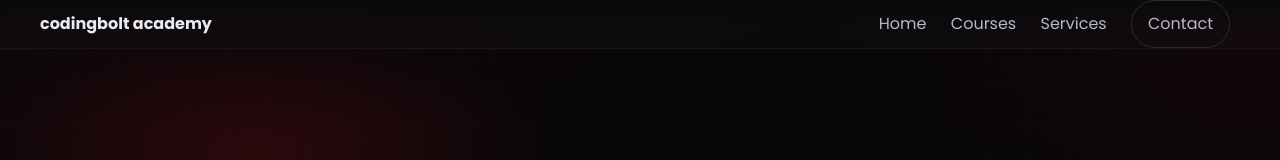
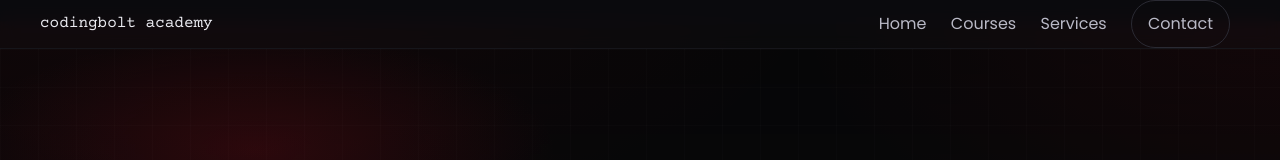
Before and after one commit to inzamulsepoy/codingboltacademy, a plain HTML site: page about-us.html in a window 1280 px wide. Shown: the top 160 px of the page. Drawn offline with nearby package versions, Linux system fonts and the light colour scheme.

Commit message:
About Us

```diff
--- a/styles/about-us.css
+++ b/styles/about-us.css
@@ -1,3 +1,5 @@
+@import url('https://fonts.googleapis.com/css2?family=Courier+Prime:ital,wght@0,400;0,700;1,400;1,700&family=Lato:ital,wght@0,100;0,300;0,400;0,700;0,900;1,100;1,300;1,400;1,700;1,900&display=swap');
+
 :root{
   --bg:#0b0b0d;
   --panel:#121216;
@@ -48,7 +50,8 @@ body{
 }
 .brand{
   display:flex; align-items:center; gap:10px;
-  color:var(--text); text-decoration:none; font-weight:700;
+  color:var(--text); text-decoration:none; font-weight:500;
+  font-family: "Courier Prime", monospace;
 }
 .brand-icon{
   background:linear-gradient(135deg,var(--red),var(--red-2));
```
